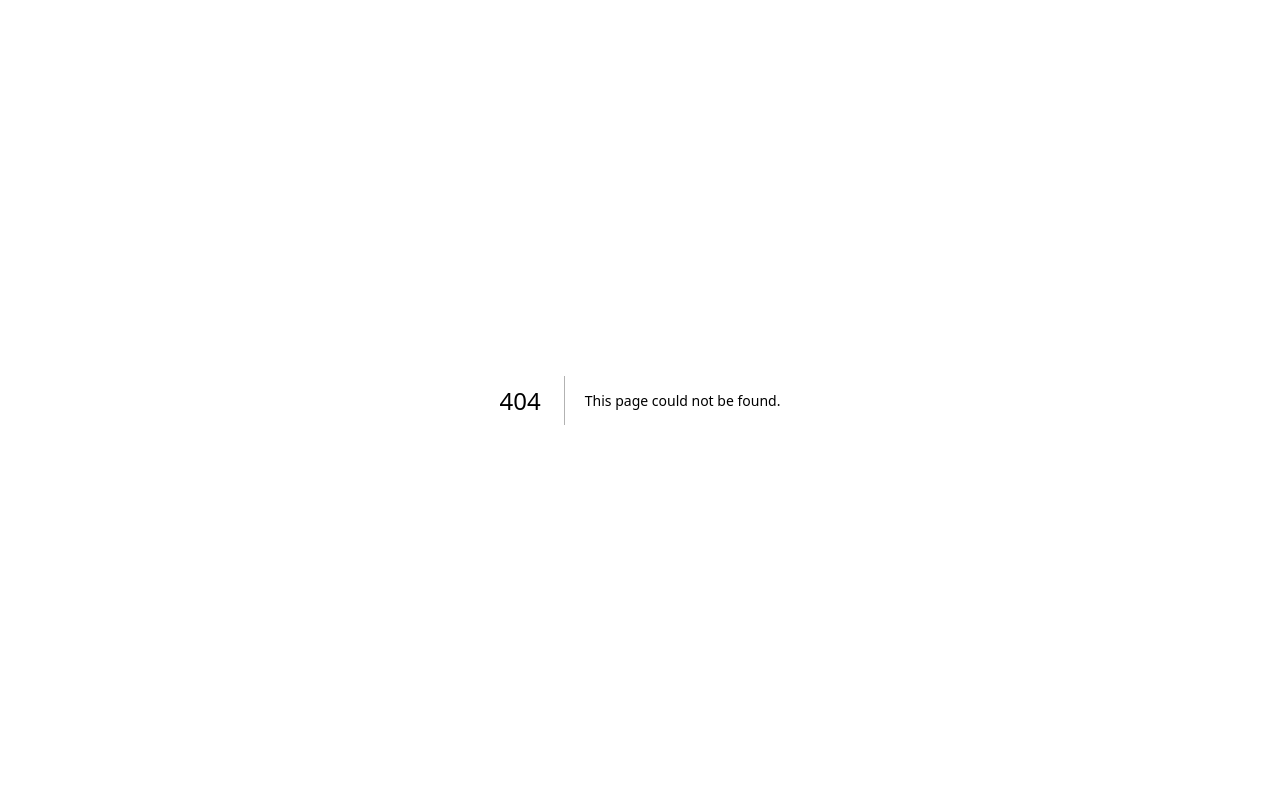
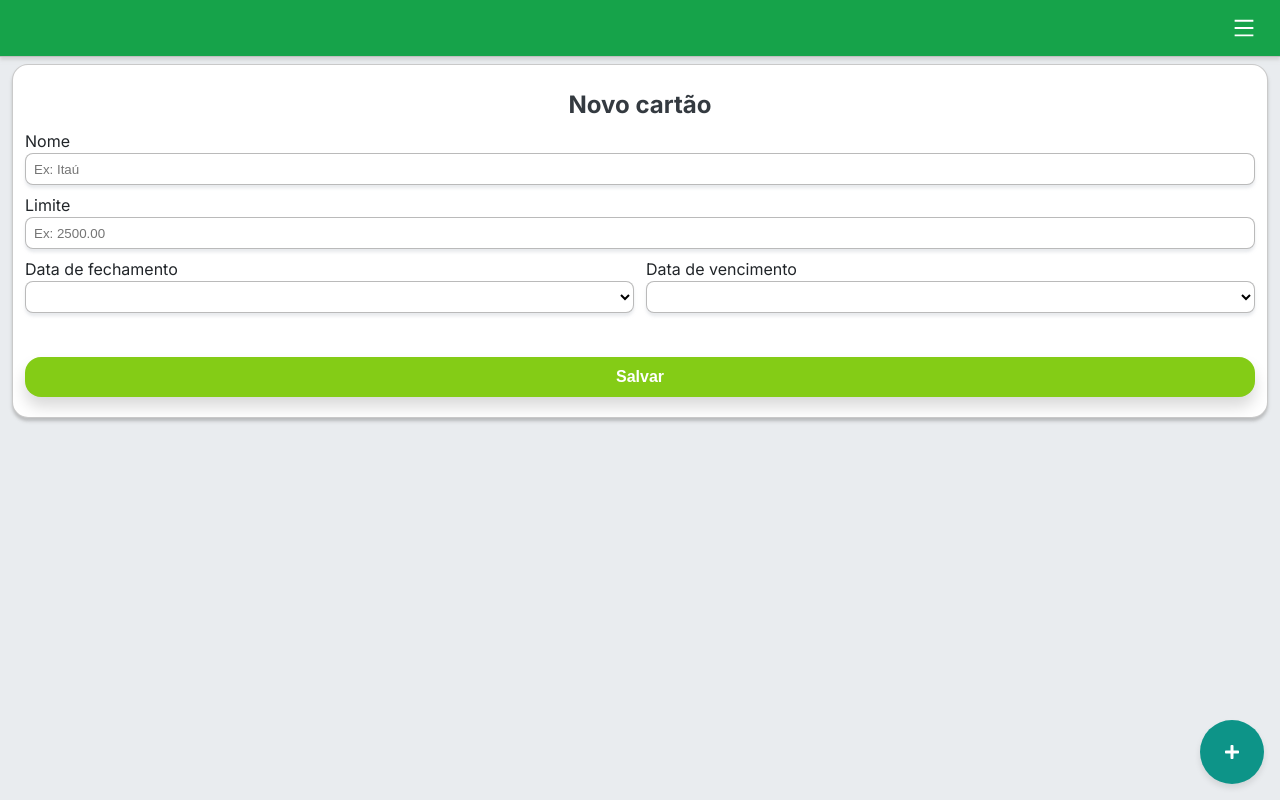
Before and after one commit to FelipeMedeiros99/my-finance-app, a Next.js app: page /cards/new-card in a window 1280 px wide. Before the commit this address had no page. Built offline with nearby package versions, Linux system fonts and the light colour scheme; sample sign-in values are in the browser's storage.

Commit message:
feat: new card page created

```diff
--- /dev/null
+++ b/src/app/(private)/(entities)/cards/new-card/page.tsx
@@ -0,0 +1,54 @@
+"use client"
+
+import { useEffect, useMemo } from "react";
+import { SubmitHandler, useForm } from "react-hook-form";
+
+import Input from "@/components/input/Input";
+import WhiteContainer from "@/components/white-container/WhiteContainer";
+import VBox from "@/components/box/VBox";
+import HBox from "@/components/box/HBox";
+import Select from "@/components/select/Select";
+
+
+import styles from "./style.module.css"
+import { defaultValuesForm, formRules } from "./vars";
+
+type CardForm = {
+  name: string;
+  limit: number;
+  closeDate: string;
+  dueDate: string;
+}
+
+export default function NewCard() {
+  const {register, formState: {errors}, handleSubmit} = useForm<CardForm>({defaultValues: defaultValuesForm})
+  const days = useMemo(()=>new Array(31).fill(null).map((value, index)=>String(index + 1)), [])
+
+  const onSubmit: SubmitHandler<CardForm> = (data)=>{
+    console.log(data)
+  }
+
+  useEffect(()=>{
+    // setValue
+  }, [])
+  console.log(errors)
+
+  return (
+    <WhiteContainer title="Novo cartão">
+      <VBox as="form" onSubmit={handleSubmit(onSubmit)}>
+          <Input {...register("name", formRules.name)} error={errors.name?.message} label="Nome" placeholder="Ex: Itaú" />
+          <Input {...register("limit", formRules.limit)} error={errors.limit?.message} label="Limite" placeholder="Ex: 2500.00"/>
+
+        <HBox>
+        <Select {...register("closeDate", formRules.closeDate)} error={errors.closeDate?.message} label="Data de fechamento" options={days} />
+        <Select {...register("dueDate", formRules.dueDate)} error={errors.dueDate?.message} label="Data de vencimento" options={days} />
+        </HBox>
+
+        <HBox className={styles.buttonBox}>
+          <button type="submit" className={`btn success ${styles.button}`}>Salvar</button>
+        </HBox>
+      </VBox>
+    </WhiteContainer>
+
+  )
+}
--- /dev/null
+++ b/src/app/(private)/(entities)/cards/new-card/vars.tsx
@@ -0,0 +1,13 @@
+const required = { value: true, message: "Este campo é obrigatório" }
+
+export const formRules = {
+  name: { required, maxLength: { value: 30, message: "No máximo, 30 caracteres" } },
+  limit: { required, pattern: { value: /^\d+\.?\d{1-2}?$/, message: "Insira um valor válido" } },
+  closeDate: { required },
+  dueDate: { required },
+}
+
+export const defaultValuesForm = {
+  closeDate: '',
+  dueDate: ''
+}
```
Also changed, not shown: src/app/(private)/(entities)/cards/page.tsx (+8 -1 lines).
